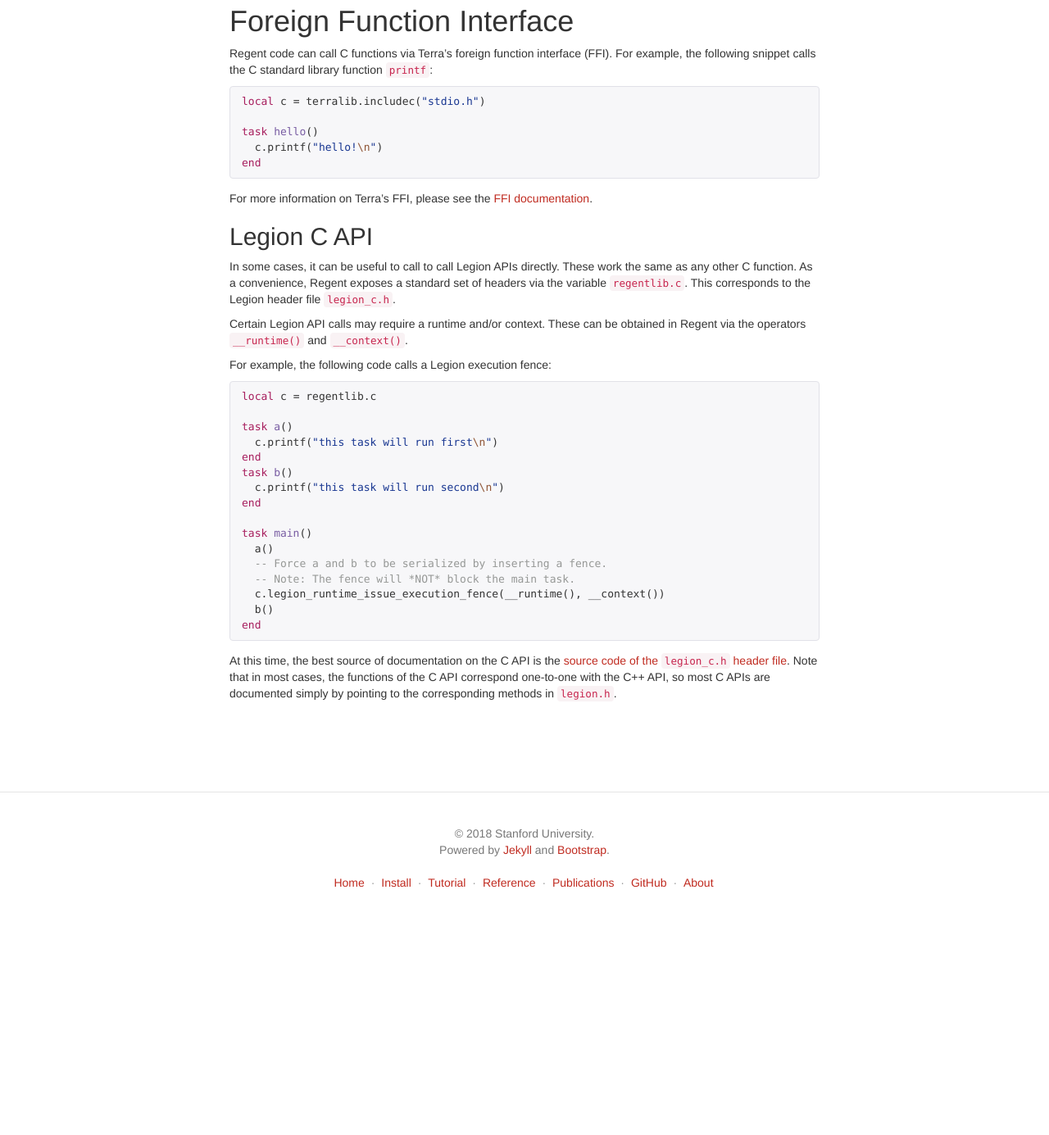
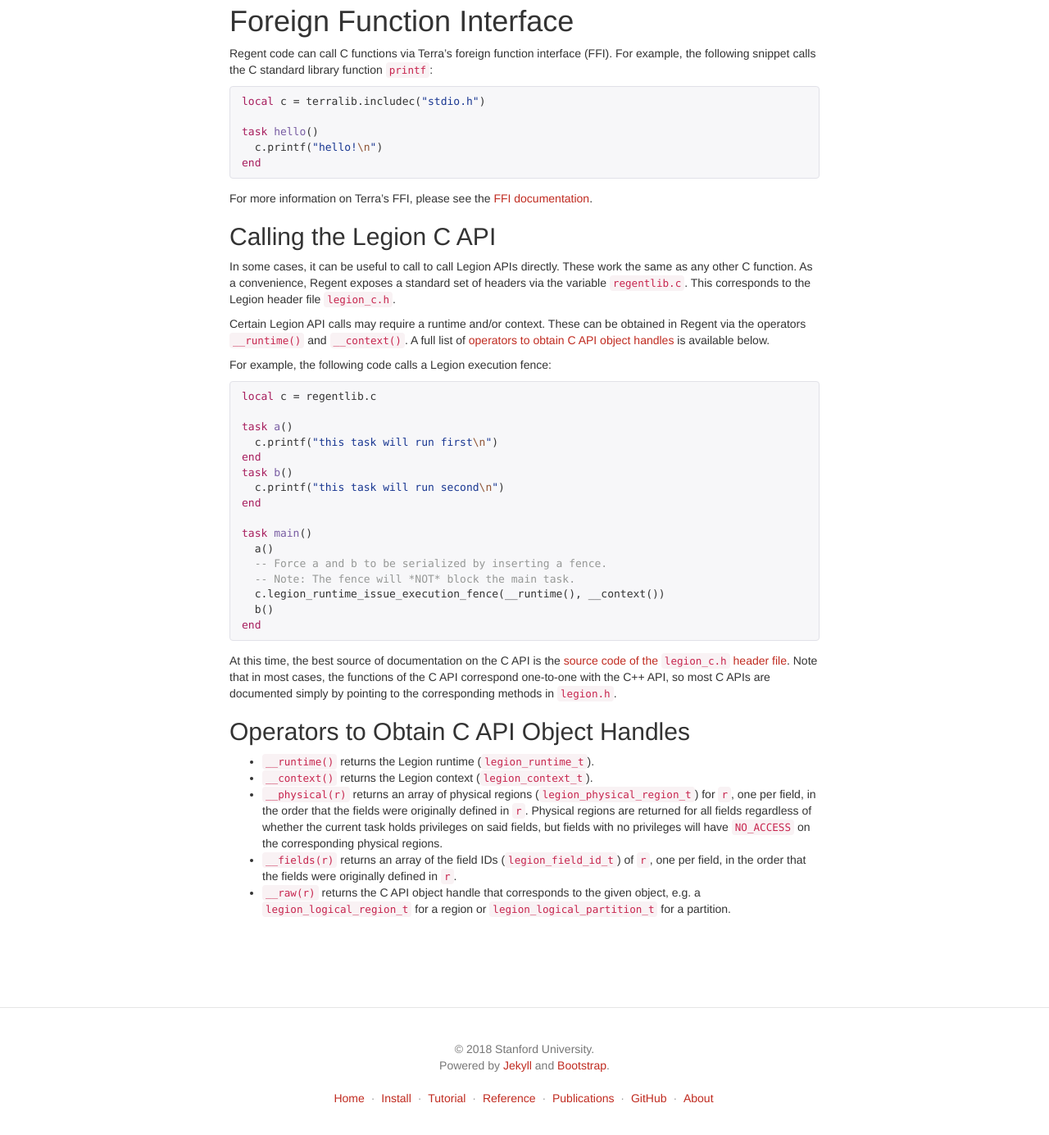
Before and after one commit to StanfordLegion/regent-lang.org, a Jekyll site: the page built from reference.md, in a window 1280 px wide and 1400 px high, scrolled down 7593 px. Shown: the top 1385 px of the window at 82% size. Built offline with Jekyll 4.4.1, drawn with Linux system fonts in a browser that asks for light colours; nearby versions of some CDN libraries; before the commit the page ends 8730 px from its top, so only the background shows below that; some of the changed text lies outside the part shown.

Commit message:
Add section on operators that return C API object handles.

```diff
--- a/reference.md
+++ b/reference.md
@@ -28,7 +28,7 @@ permalink: /reference/index.html
       * [Expressions Quotes](#expression-quotes)
       * [Task Generation](#task-generation)
   * [Foreign Function Interface](#foreign-function-interface)
-      * [Legion C API](#legion-c-api)
+      * [Calling the Legion C API](#calling-the-legion-c-api)
 
 # Frontmatter
 
@@ -502,7 +502,7 @@ end
 For more information on Terra's FFI, please see the
 [FFI documentation](http://terralang.org/api.html#using-c-inside-terra).
 
-## Legion C API
+## Calling the Legion C API
 
 In some cases, it can be useful to call to call Legion APIs
 directly. These work the same as any other C function. As a
@@ -512,7 +512,9 @@ convenience, Regent exposes a standard set of headers via the variable
 
 Certain Legion API calls may require a runtime and/or context. These
 can be obtained in Regent via the operators `__runtime()` and
-`__context()`.
+`__context()`. A full list of [operators to obtain C API object
+handles](#operators-to-obtain-c-api-object-handles) is available
+below.
 
 For example, the following code calls a Legion execution fence:
 
@@ -541,3 +543,20 @@ file](https://github.com/StanfordLegion/legion/blob/master/runtime/legion/legion
 that in most cases, the functions of the C API correspond one-to-one
 with the C++ API, so most C APIs are documented simply by pointing to
 the corresponding methods in `legion.h`.
+
+## Operators to Obtain C API Object Handles
+
+  * `__runtime()` returns the Legion runtime (`legion_runtime_t`).
+  * `__context()` returns the Legion context (`legion_context_t`).
+  * `__physical(r)` returns an array of physical regions
+    (`legion_physical_region_t`) for `r`, one per field, in the order
+    that the fields were originally defined in `r`. Physical regions
+    are returned for all fields regardless of whether the current task
+    holds privileges on said fields, but fields with no privileges
+    will have `NO_ACCESS` on the corresponding physical regions.
+  * `__fields(r)` returns an array of the field IDs
+    (`legion_field_id_t`) of `r`, one per field, in the order that the
+    fields were originally defined in `r`.
+  * `__raw(r)` returns the C API object handle that corresponds to the
+    given object, e.g. a `legion_logical_region_t` for a region or
+    `legion_logical_partition_t` for a partition.
```
